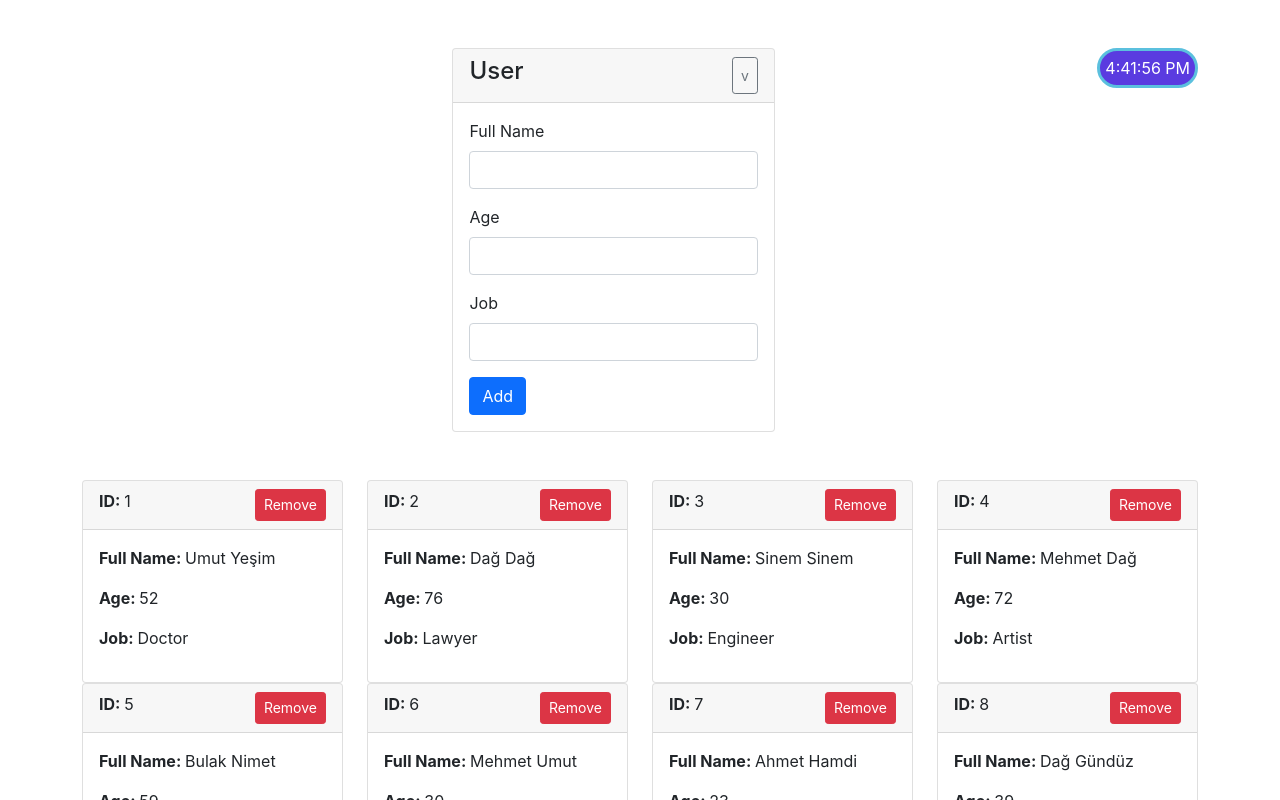
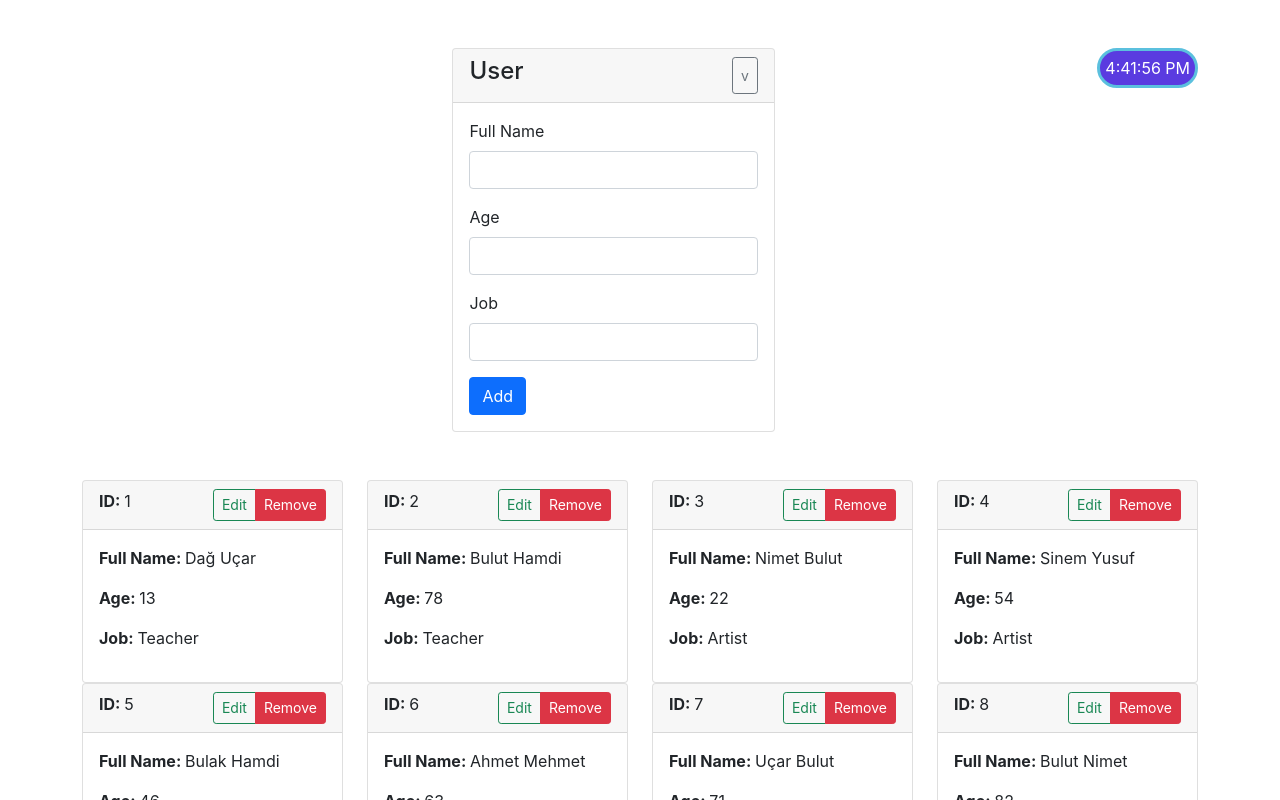
Before and after one commit to ysumut/First-React-App, a React (Create React App) app: page / in a window 1280 px wide. Shown: the top 800 px of the page. Built offline with nearby package versions, Linux system fonts and the light colour scheme.

Commit message:
User editing added and UserContext changed

```diff
--- a/src/components/User/User.js
+++ b/src/components/User/User.js
@@ -5,6 +5,15 @@ import UserConsumer from '../../contexts/UserContext'
 class User extends Component {
     state = {
 
+    }
+
+    setEditUser = (dispatch, e) => {
+        const { id } = this.props;
+        dispatch({
+            type: "SET_EDIT_INFO",
+            payload: { id }
+        })
+        window.scrollTo(0,0);
     }
 
     removeUser = (dispatch, e) => {
@@ -28,7 +37,10 @@ class User extends Component {
                                 <div className="card">
                                     <div className="card-header d-flex justify-content-between">
                                         <p className="card-title"><b>ID: </b>{id}</p>
-                                        <button className="btn btn-danger btn-sm" onClick={this.removeUser.bind(this, dispatch)}>Remove</button>
+                                        <div className="btn-group" role="group">
+                                            <button className="btn btn-outline-success btn-sm" onClick={this.setEditUser.bind(this, dispatch)}>Edit</button>
+                                            <button className="btn btn-danger btn-sm" onClick={this.removeUser.bind(this, dispatch)}>Remove</button>
+                                        </div>
                                     </div>
                                     <div className="card-body">
                                         <p><b>Full Name: </b>{name}</p>
--- a/src/components/User/UserForm.js
+++ b/src/components/User/UserForm.js
@@ -3,7 +3,7 @@ import UserConsumer from '../../contexts/UserContext'
 
 class UserForm extends Component {
     state = {
-        name: '', age: '', job: '', formIsVisible: true, successAlert: false
+        formIsVisible: true, successAlert: false, alertMessage: ''
     }
 
     toggleFormVisibility = (e) => {
@@ -12,28 +12,45 @@ class UserForm extends Component {
         }));
     }
 
-    changeState = (e) => {
-        this.setState({
+    changeState = (dispatch, e) => {
+        dispatch({
+            type: "SET_FORM_USER",
+            payload: {
                 [e.target.name]: e.target.value
+            }
         });
     }
 
-    addUser = (dispatch, e) => {
-        const { name, age, job } = this.state;
+    addUser = (dispatch, form_user, e) => {
         dispatch({
             type: "ADD",
-            payload: {
-                name,
-                age: parseInt(age),
-                job
-            }
+            payload: {}
         });
 
-        this.setState({ name: '', age: '', job: '', successAlert: true });
+        this.clearForm(dispatch);
+        this.setState({ successAlert: true, alertMessage: `${form_user.name} successfully added!` });
+    }
+
+    editUser = (dispatch, form_user, e) => {
+        dispatch({
+            type: "EDIT",
+            payload: {}
+        });
+
+        this.setState({ name: '', age: '', job: '' });
+        this.setState({ successAlert: true, alertMessage: `${form_user.name} successfully edited!` });
+    }
+
+    clearForm = (dispatch) => {
+        dispatch({
+            type: "CLEAR_FORM",
+            payload: {}
+        });
+        this.setState({successAlert: false});
     }
 
     render() {
-        const { name, age, job, formIsVisible, successAlert } = this.state;
+        const { formIsVisible, successAlert, alertMessage } = this.state;
 
         return (
             <div className="d-flex justify-content-center m-5">
@@ -41,7 +58,7 @@ class UserForm extends Component {
                     {
                         successAlert &&
                         <div className="alert alert-success" role="alert">
-                            User successfully added!
+                            {alertMessage}
                         </div>
                     }
                     <div className="card-header d-flex justify-content-between">
@@ -53,31 +70,39 @@ class UserForm extends Component {
                     {
                         formIsVisible &&
                         <div className="card-body">
+                            <UserConsumer>
+                                {
+                                    value => {
+                                        const { form_user, dispatch } = value;
+                                        return (
                                             <form>
                                                 <div className="mb-3">
                                                     <label htmlFor="name-input" className="form-label">Full Name</label>
-                                    <input type="text" value={name} className="form-control" id="name-input" name="name" onChange={this.changeState} />
+                                                    <input type="text" value={form_user.name} className="form-control" id="name-input" name="name" onChange={this.changeState.bind(this, dispatch)} />
                                                 </div>
                                                 <div className="mb-3">
                                                     <label htmlFor="age-input" className="form-label">Age</label>
-                                    <input type="number" value={age} className="form-control" id="age-input" name="age" onChange={this.changeState} />
+                                                    <input type="number" value={form_user.age} className="form-control" id="age-input" name="age" onChange={this.changeState.bind(this, dispatch)} />
                                                 </div>
                                                 <div className="mb-3">
                                                     <label htmlFor="job-input" className="form-label">Job</label>
-                                    <input type="text" value={job} className="form-control" id="job-input" name="job" onChange={this.changeState} />
+                                                    <input type="text" value={form_user.job} className="form-control" id="job-input" name="job" onChange={this.changeState.bind(this, dispatch)} />
                                                 </div>
+                                                {
+                                                    form_user.id === null ?
+                                                        <button type="button" className="btn btn-primary" onClick={this.addUser.bind(this, dispatch, form_user)}>Add</button>
+                                                        :
+                                                        <div>
+                                                            <button type="button" className="btn btn-success" onClick={this.editUser.bind(this, dispatch, form_user)}>Edit</button>
+                                                            <button type="button" className="btn btn-secondary btn-sm float-end" onClick={this.clearForm.bind(this, dispatch)}>Clear</button>
+                                                        </div>
+                                                }
 
-                                <UserConsumer>
-                                    {
-                                        value => {
-                                            const { dispatch } = value;
-                                            return (
-                                                <button type="button" className="btn btn-primary" onClick={this.addUser.bind(this, dispatch)}>Add</button>
+                                            </form>
                                         );
                                     }
                                 }
                             </UserConsumer>
-                            </form>
                         </div>
                     }
                 </div>
--- a/src/contexts/UserContext.js
+++ b/src/contexts/UserContext.js
@@ -4,34 +4,60 @@ const UserContext = React.createContext();
 const UserConsumer = UserContext.Consumer;
 
 const reducer = (action, state) => {
+    const { users, form_user } = state;
+
     switch (action.type) {
+        case "ADD":
+            const new_user = {
+                id: users.length === 0 ? 1 : Math.max(...users.map(u => u.id)) + 1,
+                name: form_user.name,
+                age: parseInt(form_user.age),
+                job: form_user.job
+            }
+            return { users: [...users, new_user] };
+        case "SET_FORM_USER":
+            return {
+                form_user: { ...state.form_user, ...action.payload }
+            }
+        case "SET_EDIT_INFO":
+            const id = action.payload.id;
+            const { name, age, job } = users.find(item => item.id === id);
+            return {
+                form_user: { id, name, age, job }
+            }
+        case "EDIT":
+            const edit_user = {
+                name: form_user.name,
+                age: parseInt(form_user.age),
+                job: form_user.job
+            }
+            const index = users.findIndex(item => item.id === form_user.id);
+            users[index] = { ...users[index], ...edit_user };
+
+            return { users };
         case "DELETE":
             return {
-                users: state.users.filter(item => item.id !== action.payload.id)
+                users: users.filter(item => item.id !== action.payload.id)
             }
-        case "ADD":
-            const users = state.users;
-            const new_user = {
-                id: users.length === 0 ? 1 : Math.max(...users.map(u => u.id)) + 1,
-                ...action.payload
+        case "CLEAR_FORM":
+            return {
+                form_user: { id: null, name: '', age: '', job: '' }
             }
-            return { users: [...users, new_user] };
         default:
-            return { users: state.users };
+            return {};
     }
 }
 
 export class UserProvider extends Component {
-    constructor(props) {
-        super(props);
+    state = {
+        users: [],
+        form_user: { id: null, name: '', age: '', job: '' },
+        dispatch: action => {
+            this.setState(state => reducer(action, state));
+        }
+    }
 
-        this.state = {
-            users: [],
-            dispatch: action => {
-                this.setState(state => reducer(action, state));
-            }
-        }
-
+    componentDidMount = () => {
         const userList = [];
         const names = ['Yusuf', 'Umut', 'Bulak', 'Mehmet', 'Uçar', 'Sinem', 'Gündüz', 'Yeşim', 'Bulut', 'Ahmet', 'Hamdi', 'Dağ', 'Nimet'];
         const jobs = ['Engineer', 'Doctor', 'Artist', 'Teacher', 'Lawyer', 'Writer'];
@@ -49,7 +75,7 @@ export class UserProvider extends Component {
             });
         }
 
-        this.state.users = userList;
+        this.setState({ users: userList });
     }
 
     render() {
```
Lines whose indentation alone changed are shown as unchanged.
